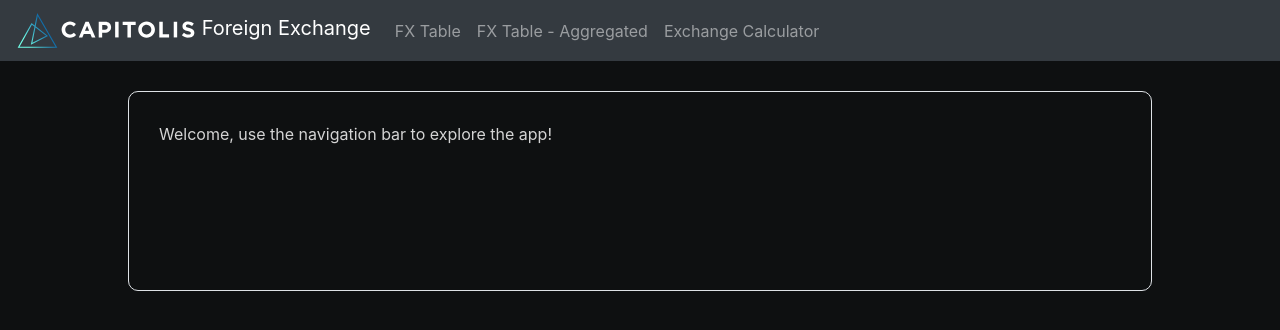
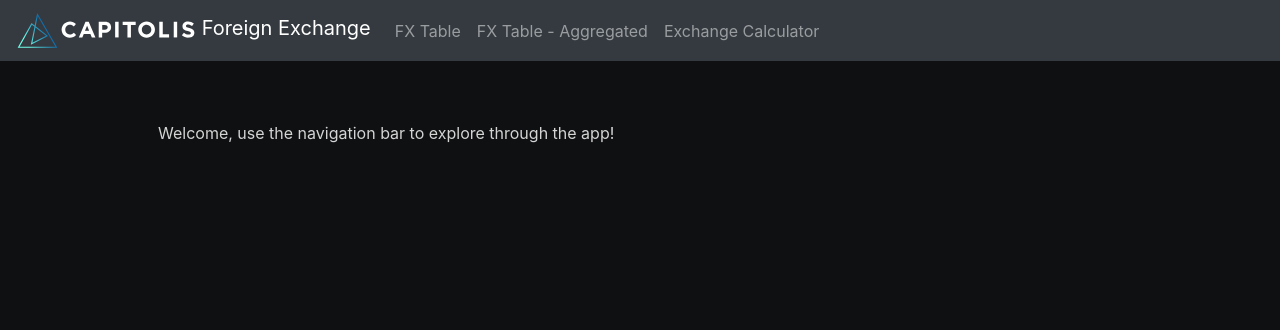
Before and after one commit to Tomerxp/finance_client, a React (Create React App) app: page / in a window 1280 px wide. Shown: the top 330 px of the page. Built offline with nearby package versions, Linux system fonts and the light colour scheme; no server answers.

Commit message:
style: removed border from layout

```diff
--- a/src/components/HomePage/HomePage.js
+++ b/src/components/HomePage/HomePage.js
@@ -1,7 +1,7 @@
 import React from 'react'
 
 const HomePage = () => (
-  <div>Welcome, use the navigation bar to explore the app!</div>
+  <div>Welcome, use the navigation bar to explore through the app!</div>
 )
 
 export default HomePage
--- a/src/components/Layout/ContentLayout.scss
+++ b/src/components/Layout/ContentLayout.scss
@@ -10,6 +10,4 @@
   width: 80vw;
   min-height: 200px;
   padding: 30px;
-  border: 1px solid #dee2e6;
-  border-radius: 10px;
 }
```
